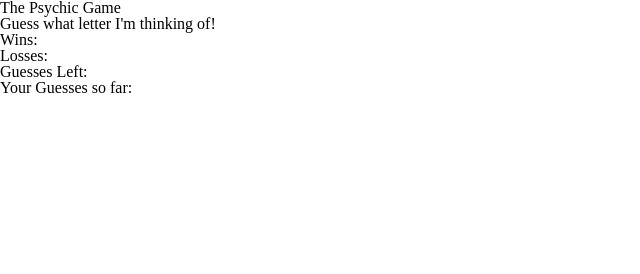
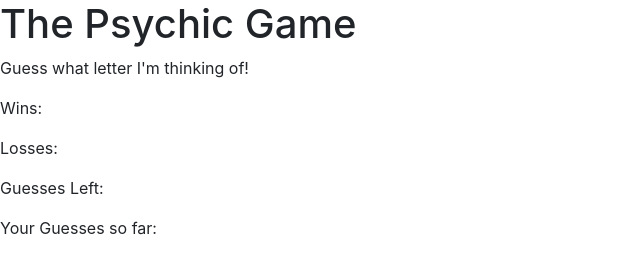
Before and after one commit to Etchmon/psychic-game, a plain HTML site: page index.html in a window 1280 px wide. Shown: the whole page, without its empty margins (0-640 px from the left). Drawn offline with nearby package versions, Linux system fonts and the light colour scheme.

Commit message:
bootystrap

```diff
--- a/Assets/javascript/psychic.js
+++ b/Assets/javascript/psychic.js
@@ -20,8 +20,9 @@ document.onkeyup = function(event) {
         wins++;
         guessesLeft = 10;
         guessed = [];
+        alert("WELL DONE M8! IT WAS " + computerGuess);
         computerGuess = alph[Math.floor(Math.random() * alph.length)];
-        alert("WELL DONE M8! IT WAS " + computerGuess);
+
     }
 
     if(userGuess != computerGuess){
--- a/index.html
+++ b/index.html
@@ -6,12 +6,15 @@
   <title>Psychic Game</title>
   <link rel="stylesheet" type="text/css" href="Assets/css/reset.css">
   <script src="Assets/javascript/psychic.js"></script>
+  <link rel="stylesheet" href="https://stackpath.bootstrapcdn.com/bootstrap/4.1.1/css/bootstrap.min.css" integrity="sha384-WskhaSGFgHYWDcbwN70/dfYBj47jz9qbsMId/iRN3ewGhXQFZCSftd1LZCfmhktB" crossorigin="anonymous">
+  <link rel="stylesheet" type="text/css" href="Assets/css/style.css">
+
 
 </head>
 
 <body>
     <div id="game">
-            <h1> The Psychic Game </h1>
+            <h1 class = "header"> The Psychic Game </h1>
             <p>Guess what letter I'm thinking of!</p>
             <p id = "wins">Wins:</p>
             <p id = "loss">Losses:</p>
```
